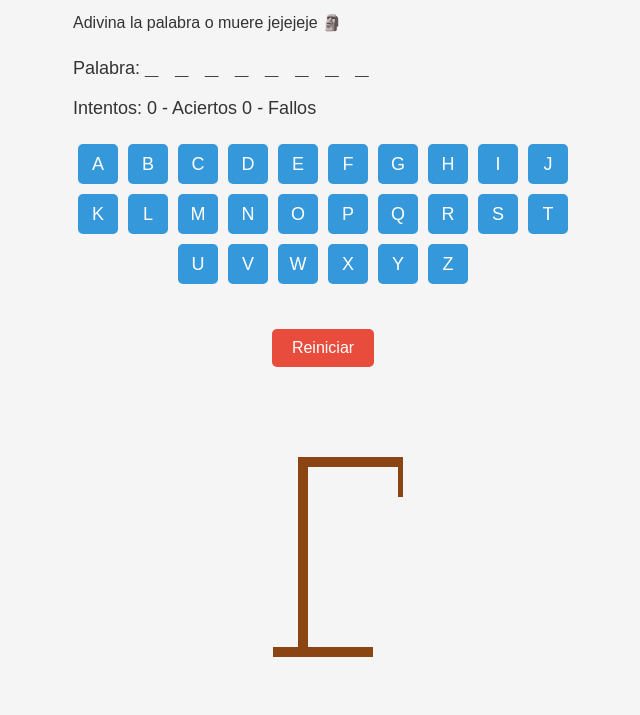
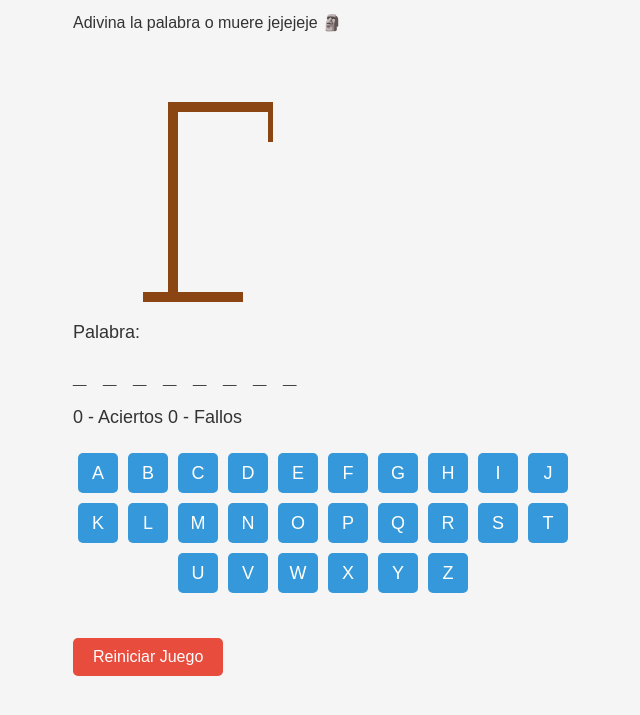
Before and after one commit to JulianCVM/ahorcado-game, a plain HTML site: page index.html in a window 1280 px wide. Shown: the part 69-784 px from the top of the page, without its empty margins (317-957 px from the left). Drawn offline with Linux system fonts and the light colour scheme.

Commit message:
feat: :sparkles: Mejoras en la estructura
Se hacen cambios en la estructura de index.html para poder tener un mejor maquetado para la manera en la que se va a generar el diseño

```diff
--- a/index.html
+++ b/index.html
@@ -1,20 +1,34 @@
 <!DOCTYPE html>
-<html lang="en">
+<html lang="es">
 <head>
     <meta charset="UTF-8">
     <meta name="viewport" content="width=device-width, initial-scale=1.0">
-    <title>Ahorcado</title>
+    <title>Juego del Ahorcado</title>
     <link rel="stylesheet" href="style.css">
-    <script type="module" src="main.js" defer></script>
+    <script src="main.js" defer></script>
 </head>
 <body>
-    <div>
+    <div class="container">
         <h1>Ahorcado</h1>
         <p>Adivina la palabra o muere jejejeje 🗿</p>
+
+        <div class="game-container">
+            <div class="muñeco-container">
+                <div class="muñeco" id="muñeco">
+                    <!-- Las partes del muñeco se generarán dinámicamente con JavaScript -->
+                </div>
+            </div>
+
+            <div class="game-info">
                 <div class="informacion-juego">
-            <p>Palabra: <span id="palabra"></span></p>
-            <p>Intentos: <span id="acerto">0</span> - Aciertos  <span id="error">0 </span>- Fallos</p>
+                    <p>Palabra:</p>
+                    <div id="palabra"></div>
+                    <p>
+                        <span class="contador" id="acerto">0</span> - Aciertos
+                        <span class="contador" id="error">0</span> - Fallos
+                    </p>
                 </div>
+
                 <div class="teclado" id="teclado">
                     <button id="65">A</button>
                     <button id="66">B</button>
@@ -43,10 +57,10 @@
                     <button id="89">Y</button>
                     <button id="90">Z</button>
                 </div>
+
+                <button id="btnReiniciar">Reiniciar Juego</button>
             </div>
-    <button id="btnReiniciar">Reiniciar</button>
-    <div class="muñeco" id="muñeco">
-
+        </div>
     </div>
 </body>
 </html>
```
Lines whose indentation alone changed are shown as unchanged.
